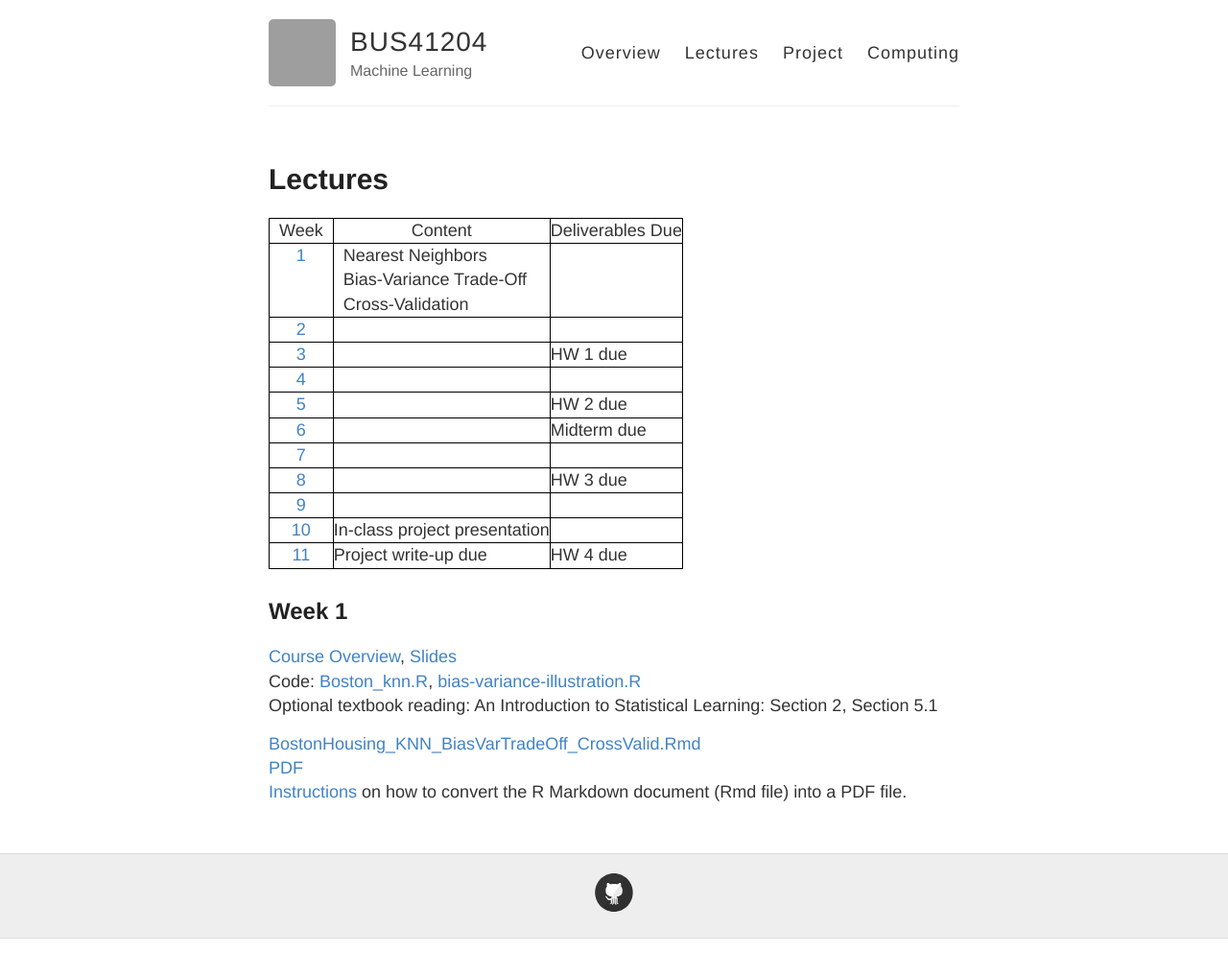
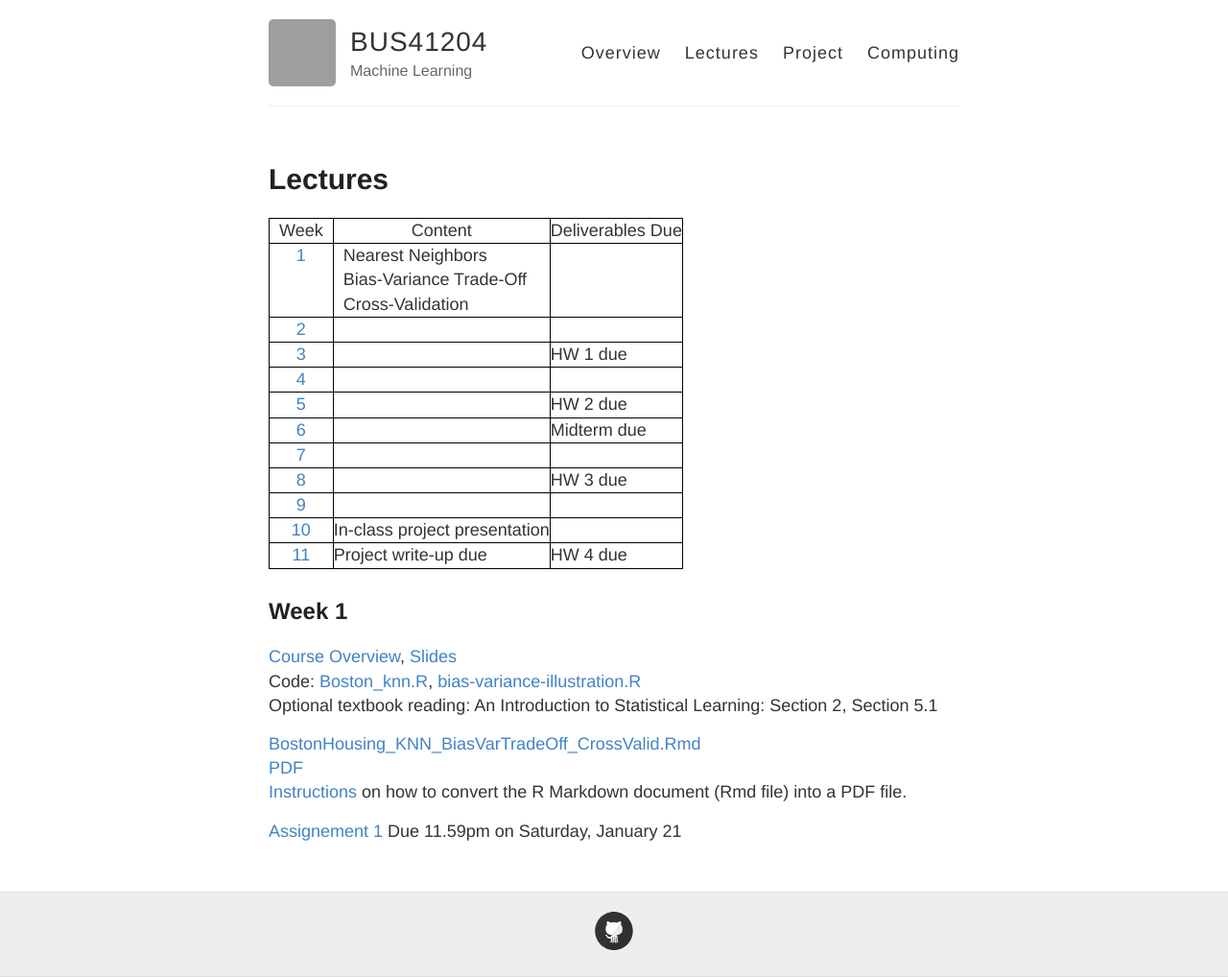
Before and after one commit to ChicagoBoothML/ML2016, a Jekyll site: the page built from lectures.md, in a window 1280 px wide. Shown: the whole page at 96% size. Built offline with Jekyll 4.4.1, drawn with Linux system fonts in a browser that asks for light colours; before the commit the page ends 978 px from its top, so only the background shows below that; grey boxes are pictures that could not be loaded.

Commit message:
Update lectures.md

```diff
--- a/lectures.md
+++ b/lectures.md
@@ -31,3 +31,5 @@ Optional textbook reading: An Introduction to Statistical Learning: Section 2, S
 [BostonHousing_KNN_BiasVarTradeOff_CrossValid.Rmd](https://raw.githubusercontent.com/ChicagoBoothML/ML2016/master/code/BostonHousing_KNN_BiasVarTradeOff_CrossValid.Rmd)
 [PDF](https://github.com/ChicagoBoothML/ML2016/raw/master/code/BostonHousing_KNN_BiasVarTradeOff_CrossValid.pdf)
 [Instructions](../rmdnote) on how to convert the R Markdown document (Rmd file) into a PDF file.
+
+[Assignement 1](https://piazza.com/class_profile/get_resource/ixiudyq1m7bj0/ixrjtb35yp22ih) Due 11.59pm on Saturday, January 21
```
